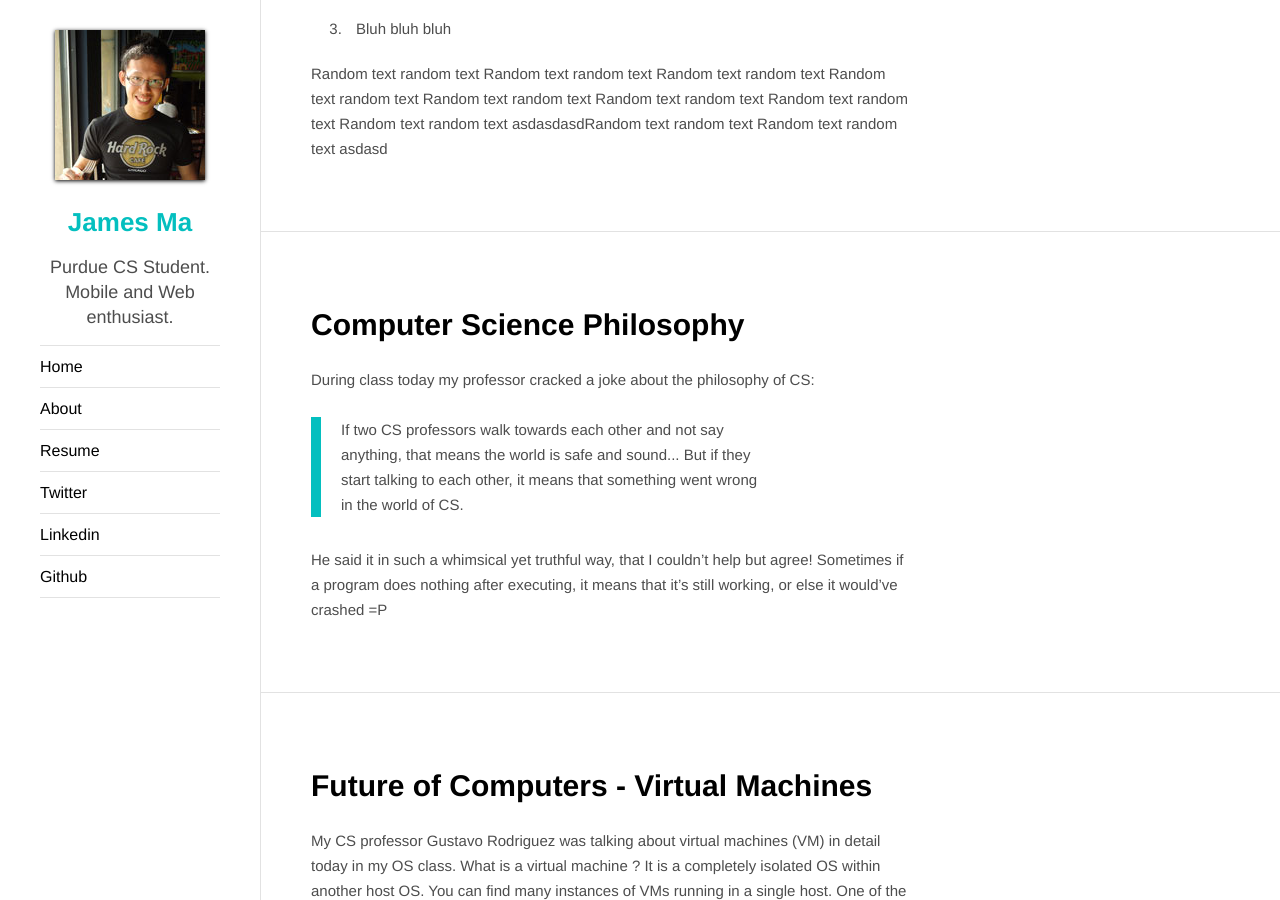
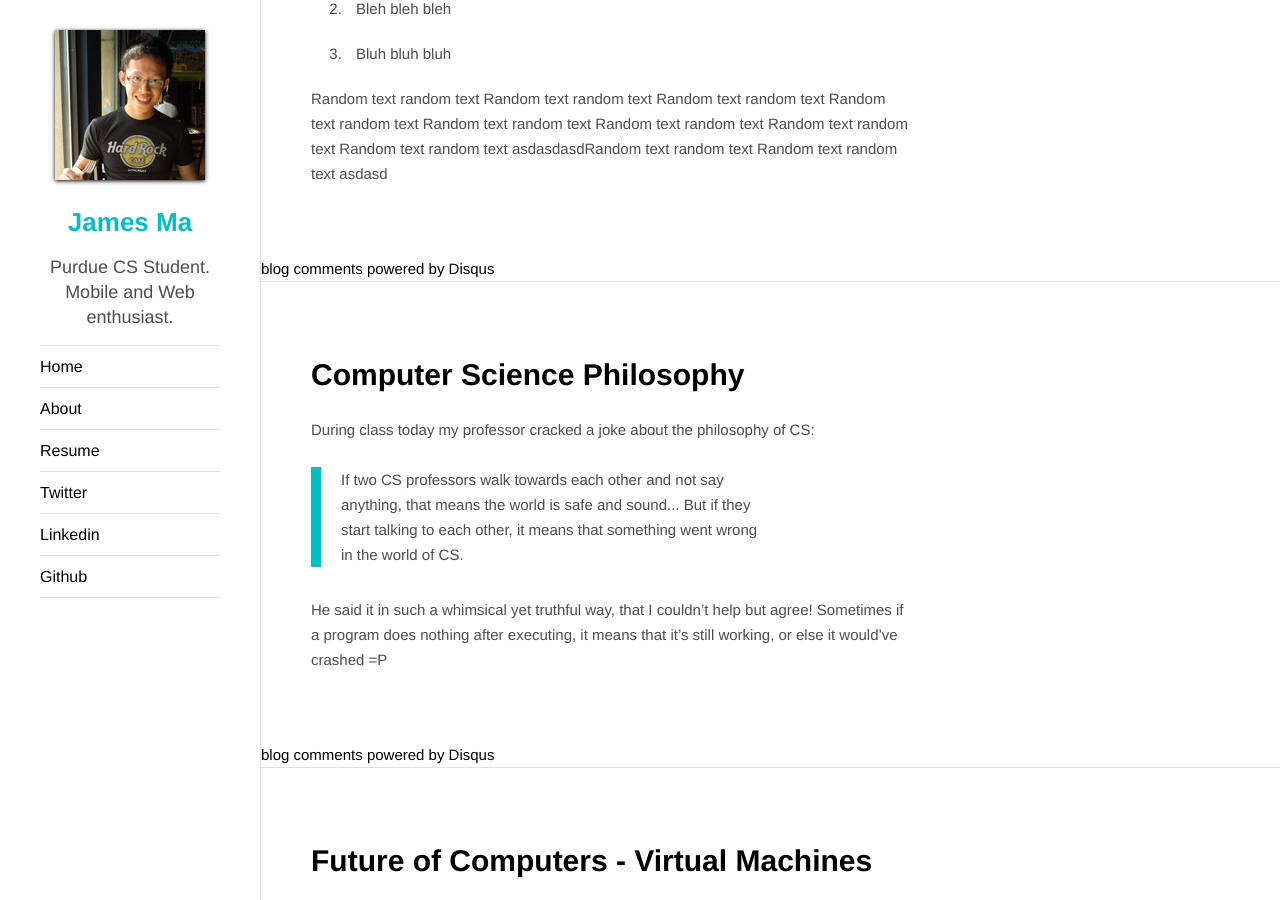
Before and after one commit to jamesma/jamesma.github.io, a Jekyll site: the page built from index.html, in a window 1280 px wide and 900 px high, scrolled down 4156 px. Built offline with Jekyll 4.4.1, drawn with Linux system fonts in a browser that asks for light colours; Markdown is read by kramdown in place of the engine named in the settings; the list of posts is cut into pages by our own code; comment, search, counter and statistics services are not loaded; some of the changed text lies outside the part shown.

Commit message:
Trying out Disqus commenting plugin.

```diff
--- a/index.html
+++ b/index.html
@@ -11,6 +11,20 @@
 			<h1 class="post_title"><a href="{{ post.url }}">{{ post.title }}</a></h1>
 			{{ post.content }}
 		</article>
+		<div id="disqus_thread"></div>
+            <script type="text/javascript">
+            /* * * CONFIGURATION VARIABLES: EDIT BEFORE PASTING INTO YOUR WEBPAGE * * */
+            var disqus_shortname = 'jamesma'; // required: replace example with your forum shortname
+
+            /* * * DON'T EDIT BELOW THIS LINE * * */
+            (function() {
+                var dsq = document.createElement('script'); dsq.type = 'text/javascript'; dsq.async = true;
+                dsq.src = 'http://' + disqus_shortname + '.disqus.com/embed.js';
+                (document.getElementsByTagName('head')[0] || document.getElementsByTagName('body')[0]).appendChild(dsq);
+            })();
+        </script>
+        <noscript>Please enable JavaScript to view the <a href="http://disqus.com/?ref_noscript">comments powered by Disqus.</a></noscript>
+        <a href="http://disqus.com" class="dsq-brlink">blog comments powered by <span class="logo-disqus">Disqus</span></a>
 	{% endfor %}
 	<footer>
 		{% if paginator.previous_page %}
```
